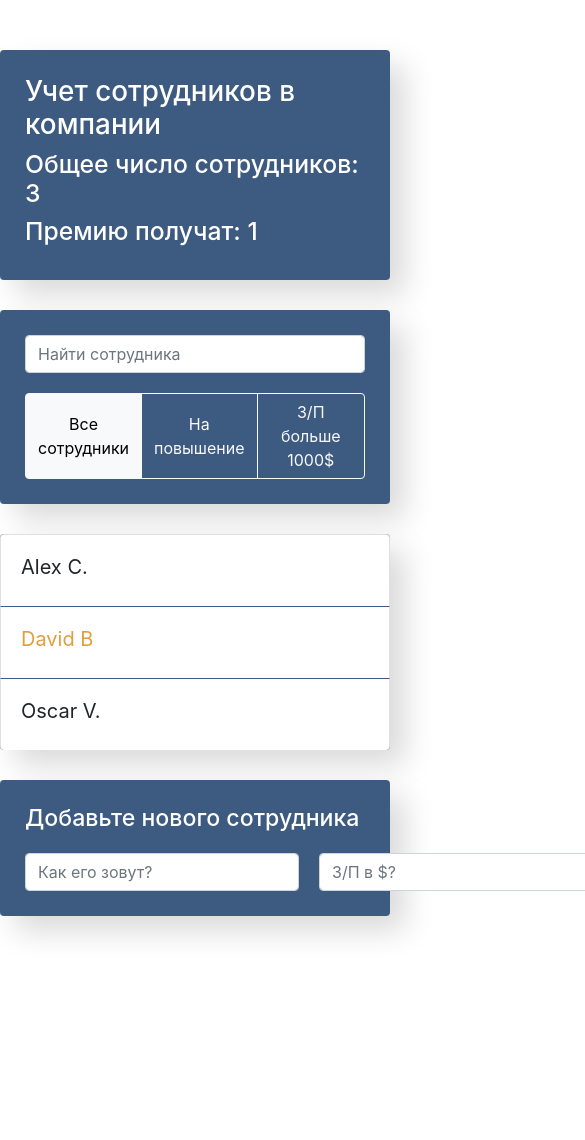
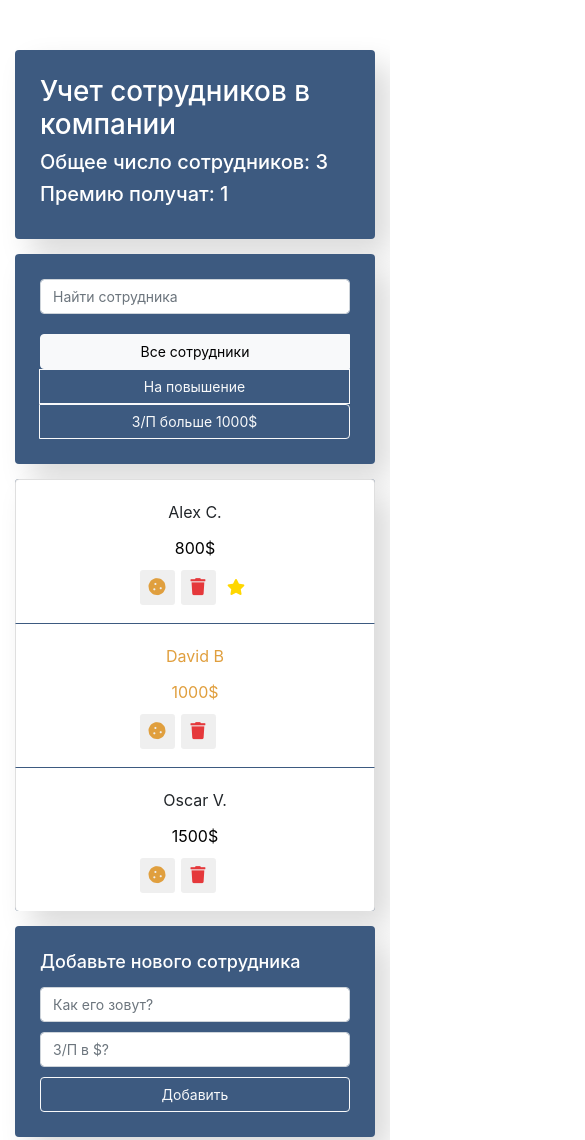
Before and after one commit to wxwxwxwxwxwxwxwx/Employees-Salary-React, a React app: page / in a window 390 px wide. Shown: the top 1140 px of the page, 585 px wide, since content can reach past the window. Before the commit the page ends 966 px from the top, so only its background shows below. Built offline with nearby package versions, Linux system fonts and the light colour scheme.

Commit message:
add adaptive

```diff
--- a/package.json
+++ b/package.json
@@ -10,6 +10,7 @@
     "react-dom": "^18.2.0",
     "react-scripts": "4.0.3",
     "sass": "^1.43.3",
+    "uuid": "^9.0.0",
     "web-vitals": "^1.0.1"
   },
   "scripts": {
--- a/src/components/app-filter/app-filter.scss
+++ b/src/components/app-filter/app-filter.scss
@@ -1,3 +1,13 @@
 .btn-group {
     margin-top: 20px;
 }
+
+@media (max-width: 575px) {
+    .btn-group {
+        flex-direction: column;
+        width: 100%;
+        button {
+            font-size: 14px;
+        }
+    }
+}
--- a/src/components/app-info/app-info.scss
+++ b/src/components/app-info/app-info.scss
@@ -5,3 +5,14 @@
     box-shadow: 15px 15px 30px rgba(0,0,0, .15);
     color: #fff;
 }
+
+@media (max-width: 575px) {
+    .app-info {
+        h1 {
+            font-size: 24spx;
+        }
+        h2 {
+            font-size: 20px;
+        }
+    }
+}
--- a/src/components/app/app.js
+++ b/src/components/app/app.js
@@ -1,4 +1,5 @@
 import { Component } from 'react';
+import { v4 as uuidv4 } from 'uuid';
 import AppInfo from '../app-info/app-info';
 import SearchPanel from '../search-panel/search-panel';
 import AppFilter from '../app-filter/app-filter';
@@ -12,14 +13,13 @@ class App extends Component {
 		super(props);
 		this.state = {
 			data: [
-				{name: 'Alex C.', salary: 800, increase: false, rise: true, id: 1},
-				{name: 'David B', salary: 1000, increase: true, rise: false, id: 2},
-				{name: 'Oscar V.', salary: 1500, increase: false, rise: false, id: 3}
+				{name: 'Alex C.', salary: 800, increase: false, rise: true, id: uuidv4()},
+				{name: 'David B', salary: 1000, increase: true, rise: false, id: uuidv4()},
+				{name: 'Oscar V.', salary: 1500, increase: false, rise: false, id: uuidv4()}
 			],
 			term: '',
 			filter: 'all'
 		}
-		this.maxId = 4;
 	}
 
 	deleteItem = (id) => {
@@ -36,7 +36,7 @@ class App extends Component {
             salary,
             increase: false,
 			rise: false,
-            id: this.maxId++
+            id: uuidv4()
         }
         this.setState(({data}) => {
             const newArr = [...data, newItem];
--- a/src/components/employees-add-form/employees-add-form.scss
+++ b/src/components/employees-add-form/employees-add-form.scss
@@ -10,10 +10,35 @@
 .add-form {
     margin-top: 20px;
     input {
-        width: 350px;
+        width: 33%;
         margin-right: 20px;
         &:invalid {
             border: 1px solid red;
         }
     }
+    button {
+        width: 33%;
+    }
 }
+
+@media (max-width: 575px) {
+    .app-add-form {
+        margin-top: 15px;
+        h3 {
+            font-size: 18px;
+        }
+    }
+    .add-form {
+        margin-top: 15px;
+        flex-direction: column;
+        input {
+            width: 100%;
+            margin-bottom: 10px;
+            font-size: 14px;
+        }
+        button {
+            font-size: 14px;
+            width: 100%;
+        }
+    }
+}
--- a/src/components/employees-list-item/employees-list-item.scss
+++ b/src/components/employees-list-item/employees-list-item.scss
@@ -8,9 +8,9 @@
         line-height: 35px;
         font-size: 20px;
         cursor: pointer;
-        min-width: 550px;
     }
     input {
+        width: 100px;
         outline: none;
         line-height: 35px;
         font-size: 20px;
@@ -54,3 +54,19 @@
     opacity: 1;
     transform: translateX(0px);
 }
+
+@media (max-width: 575px) {
+    .list-group-item {
+        padding: 15px 15px;
+        align-items: center;
+        span, input {
+            font-size: 16px;
+        }
+    }
+}
+
+@media (max-width: 475px) {
+    .list-group-item {
+        flex-direction: column;
+    }
+}
--- a/src/components/employees-list/employees-list.scss
+++ b/src/components/employees-list/employees-list.scss
@@ -5,3 +5,9 @@
     box-shadow: 15px 15px 30px rgba(0,0,0, .15);
     color: #fff;
 }
+
+@media (max-width: 575px) {
+    .app-list {
+        margin-top: 15px;
+    }
+}
--- a/src/components/search-panel/search-panel.scss
+++ b/src/components/search-panel/search-panel.scss
@@ -6,3 +6,12 @@
     box-shadow: 15px 15px 30px rgba(0,0,0, .15);
     color: #fff;
 }
+
+@media (max-width: 575px) {
+    .search-panel {
+        margin-top: 15px;
+    }
+    .search-panel input {
+        font-size: 14px;
+    }
+}
--- a/src/index.scss
+++ b/src/index.scss
@@ -7,6 +7,7 @@ body {
     -webkit-font-smoothing: antialiased;
     -moz-osx-font-smoothing: grayscale;
     background: #fff;
+    padding: 0 15px;
   }
 
   code {
```
Also changed, not shown: 1 other file.
